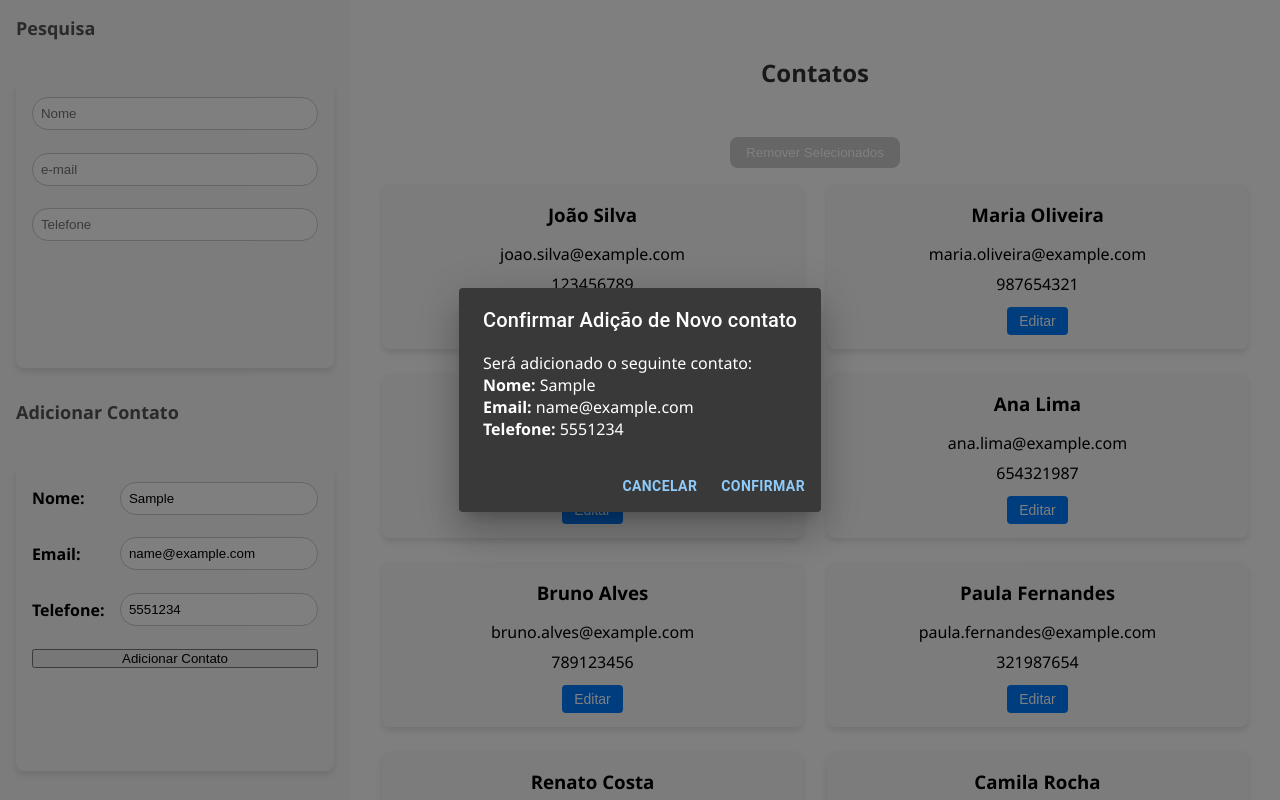
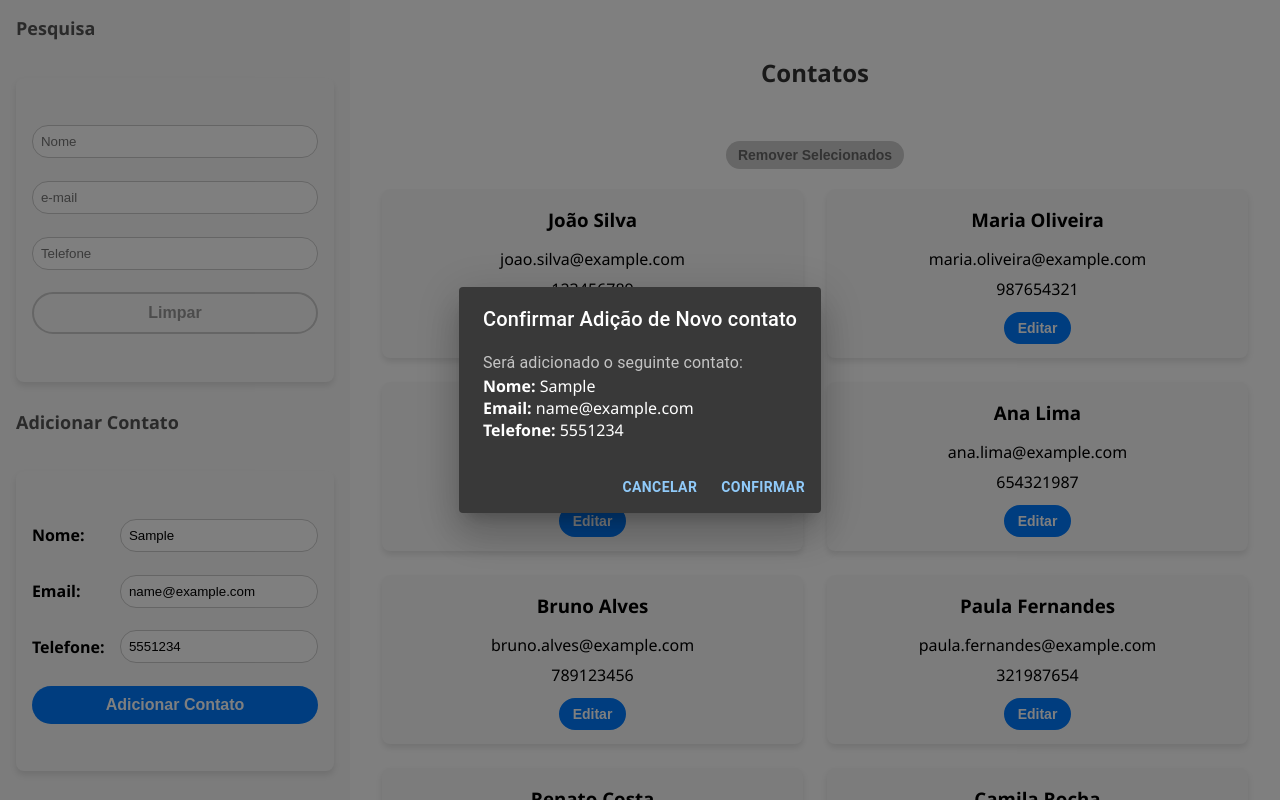
Before and after one commit to FabiusCaesar/lista-contatos, a React (Create React App) app: page / in a window 1280 px wide. Both pictures are taken after typing "Sample", "name@example.com", "5551234" into the empty fields and a click on the button "Adicionar Contato". Built offline with nearby package versions, Linux system fonts and the light colour scheme.

Commit message:
cria componente botao

```diff
--- /dev/null
+++ b/src/components/Botao/index.tsx
@@ -0,0 +1,175 @@
+// src/components/Botao/index.tsx
+
+import React from 'react'
+import styled, { css } from 'styled-components'
+
+const estilos = {
+  primario: css`
+    background-color: #007bff;
+    color: white;
+    border: none;
+
+    padding: 10px 20px;
+    font-size: 16px;
+
+    &:hover:not(:disabled) {
+      background-color: #0056b3;
+    }
+
+    &:active:not(:disabled) {
+      transform: scale(0.97);
+    }
+
+    &:disabled {
+      background-color: #ccc;
+      color: #666;
+      cursor: not-allowed;
+    }
+  `,
+  primarioOutline: css`
+    background-color: transparent;
+    color: #007bff;
+    border: 2px solid #007bff;
+
+    padding: 10px 20px;
+    font-size: 16px;
+
+    &:hover:not(:disabled) {
+      background-color: rgba(0, 123, 255, 0.05);
+    }
+
+    &:active:not(:disabled) {
+      transform: scale(0.97);
+    }
+
+    &:disabled {
+      color: #999;
+      border-color: #ccc;
+      cursor: not-allowed;
+    }
+  `,
+  secundario: css`
+    background-color: #007bff;
+    color: white;
+    border: 2px solid #007bff;
+
+    margin: 4px 8px;
+    padding: 6px 12px;
+    font-size: 14px;
+
+    &:hover:not(:disabled) {
+      background-color: #0056b3;
+      border: 2px solid #0056b3;
+    }
+
+    &:active:not(:disabled) {
+      transform: scale(0.97);
+    }
+
+    &:disabled {
+      background-color: #ccc;
+      color: #666;
+      cursor: not-allowed;
+    }
+  `,
+  remover: css`
+    background-color: #dc3545;
+    color: white;
+    border: none;
+
+    margin: 4px 8px;
+    padding: 6px 12px;
+    font-size: 14px;
+
+    &:hover:not(:disabled) {
+      background-color: #b52a37;
+    }
+
+    &:active:not(:disabled) {
+      transform: scale(0.97);
+    }
+
+    &:disabled {
+      background-color: #ccc;
+      color: #666;
+      cursor: not-allowed;
+    }
+  `,
+  confirmar: css`
+    background-color: transparent;
+    color: #28a745;
+    border: 2px solid #28a745;
+
+    margin: 4px 8px;
+    padding: 6px 12px;
+    font-size: 14px;
+
+    &:hover:not(:disabled) {
+      background-color: rgba(40, 167, 69, 0.05);
+    }
+
+    &:active:not(:disabled) {
+      transform: scale(0.97);
+    }
+
+    &:disabled {
+      color: #999;
+      border-color: #ccc;
+      cursor: not-allowed;
+    }
+  `,
+  cancelar: css`
+    background-color: transparent;
+    color: #dc3545;
+    border: 2px solid #dc3545;
+
+    margin: 4px 8px;
+    padding: 6px 12px;
+    font-size: 14px;
+
+    &:hover:not(:disabled) {
+      background-color: rgba(220, 53, 69, 0.05);
+    }
+
+    &:active:not(:disabled) {
+      transform: scale(0.97);
+    }
+
+    &:disabled {
+      color: #999;
+      border-color: #ccc;
+      cursor: not-allowed;
+    }
+  `
+}
+
+const StyledButton = styled.button<{ variante: keyof typeof estilos }>`
+  border-radius: 50px;
+  font-weight: bold;
+  transition: all 0.15s ease-in-out;
+  ${(props) => estilos[props.variante]}
+
+  &:focus {
+    outline: none;
+    box-shadow: 0 0 0 3px rgba(0, 123, 255, 0.3);
+  }
+`
+
+interface BotaoProps extends React.ButtonHTMLAttributes<HTMLButtonElement> {
+  variante?: keyof typeof estilos
+  children: React.ReactNode
+}
+
+const Botao: React.FC<BotaoProps> = ({
+  variante = 'primario',
+  children,
+  ...rest
+}) => {
+  return (
+    <StyledButton variante={variante} {...rest}>
+      {children}
+    </StyledButton>
+  )
+}
+
+export default Botao
--- a/src/components/ContatoCard/index.tsx
+++ b/src/components/ContatoCard/index.tsx
@@ -1,6 +1,7 @@
 import React, { useState } from 'react'
 import { Button, Card, Input } from './styles'
 import ConfirmationDialog from '../Modal'
+import Botao from '../Botao'
 
 interface ContatoProps {
   nome: string
@@ -73,24 +74,30 @@ const ContatoCard: React.FC<ContatoProps> = ({
             value={telefoneEditado}
             onChange={(e) => setTelefoneEditado(e.target.value)}
           />
-          <Button onClick={handleSalvar}>Salvar</Button>
-          <Button onClick={handleCancelar}>Cancelar</Button>
+          <Botao variante="confirmar" onClick={handleSalvar}>
+            Salvar
+          </Botao>
+          <Botao variante="cancelar" onClick={handleCancelar}>
+            Cancelar
+          </Botao>
         </>
       ) : (
         <>
           <h3>{nome}</h3>
           <p>{email}</p>
           <p>{telefone}</p>
-          <Button onClick={handleEditar}>Editar</Button>
+          <Botao variante="secundario" onClick={handleEditar}>
+            Editar
+          </Botao>
         </>
       )}
 
       <ConfirmationDialog // Modal de Confirmação
         open={confirmOpen}
         title="Confirmar Edição"
+        text="O contato será salvo como:"
         content={
           <>
-            <p>O contato será salvo como:</p>
             <strong>Nome:</strong> {nomeEditado}
             <br />
             <strong>Email:</strong> {emailEditado}
--- a/src/components/FormElements/styles.ts
+++ b/src/components/FormElements/styles.ts
@@ -38,7 +38,7 @@ export const Form = styled.form`
   flex-direction: column;
   flex-grow: 1;
   min-height: 0;
-  justify-content: flex-start;
+  justify-content: center;
   gap: 2.5%; /* Espaço entre os campos proporcional à altura do pai */
   padding: 5%; /* Padding interno também proporcional */
   background-color: #f9f9f9;
--- a/src/components/Modal/index.tsx
+++ b/src/components/Modal/index.tsx
@@ -13,6 +13,7 @@ import {
 interface ConfirmationDialogProps {
   open: boolean
   title: string
+  text: string
   content: ReactNode
   onConfirm: () => void
   onCancel: () => void
@@ -27,6 +28,7 @@ const darkTheme = createTheme({
 const ConfirmationDialog: React.FC<ConfirmationDialogProps> = ({
   open,
   title,
+  text,
   content,
   onConfirm,
   onCancel
@@ -40,7 +42,12 @@ const ConfirmationDialog: React.FC<ConfirmationDialogProps> = ({
         aria-describedby="confirmation-dialog-description"
       >
         <DialogTitle id="confirmation-dialog-title">{title}</DialogTitle>
-        <DialogContent>{content}</DialogContent>
+        <DialogContent>
+          <DialogContentText id="confirmation-dialog-description">
+            {text}
+          </DialogContentText>
+          {content}
+        </DialogContent>
         <DialogActions>
           <Button
             onClick={onCancel}
--- a/src/containers/MainContent/index.tsx
+++ b/src/containers/MainContent/index.tsx
@@ -16,6 +16,7 @@ import {
   removerContato
 } from '../../store/reducers/contatosSlice'
 import ConfirmationDialog from '../../components/Modal'
+import Botao from '../../components/Botao'
 
 interface MainContentProps {
   abrirMenu: () => void
@@ -68,12 +69,13 @@ const MainContent: React.FC<MainContentProps> = ({
     <MainContentLayout>
       <TopoFixo>
         <TituloPrincipal>Contatos</TituloPrincipal>
-        <BotaoRemover
+        <Botao
+          variante="remover"
           onClick={() => setConfirmOpen(true)}
           disabled={selecionados.length === 0}
         >
           Remover Selecionados
-        </BotaoRemover>
+        </Botao>
         <BotaoMenuMobile onClick={abrirMenu}>☰</BotaoMenuMobile>
       </TopoFixo>
       <Contatos>
@@ -100,13 +102,14 @@ const MainContent: React.FC<MainContentProps> = ({
       <ConfirmationDialog // Modal de Confirmação
         open={confirmOpen}
         title="Confirmar Remoção"
-        content={`Tem certeza que deseja remover o${
+        text={`Tem certeza que deseja remover o${
           selecionados.length > 1 ? 's' : ''
         } ${selecionados.length > 1 ? selecionados.length : ''} contato${
           selecionados.length > 1 ? 's' : ''
         } selecionado${selecionados.length > 1 ? 's' : ''}?`}
         onConfirm={handleConfirmarRemocao}
         onCancel={() => setConfirmOpen(false)}
+        content=""
       />
     </MainContentLayout>
   )
--- a/src/containers/Sidebar/FormBusca/index.tsx
+++ b/src/containers/Sidebar/FormBusca/index.tsx
@@ -4,6 +4,7 @@ import { useSelector } from 'react-redux'
 import { RootReducer } from '../../../store'
 import { TituloSecao } from '../../../styles'
 import { Contato } from '../../../models/Contatos'
+import Botao from '../../../components/Botao'
 
 interface FormBuscaProps {
   setContatosFiltrados: React.Dispatch<React.SetStateAction<Contato[]>>
@@ -33,6 +34,12 @@ const FormBusca: React.FC<FormBuscaProps> = ({ setContatosFiltrados }) => {
     setContatosFiltrados(contatosFiltrados)
   }, [nome, email, telefone, contatos])
 
+  const handleLimparCampos = () => {
+    setNome('')
+    setEmail('')
+    setTelefone('')
+  }
+
   return (
     <>
       <TituloSecao>Pesquisa</TituloSecao>
@@ -61,6 +68,13 @@ const FormBusca: React.FC<FormBuscaProps> = ({ setContatosFiltrados }) => {
             onChange={(e) => setTelefone(e.target.value)}
           />
         </S.FieldGroup>
+        <Botao
+          variante="primarioOutline"
+          onClick={handleLimparCampos}
+          disabled={!nome && !email && !telefone}
+        >
+          Limpar
+        </Botao>
       </S.Form>
     </>
   )
--- a/src/containers/Sidebar/FormContato/index.tsx
+++ b/src/containers/Sidebar/FormContato/index.tsx
@@ -5,6 +5,7 @@ import * as S from '../../../components/FormElements/styles'
 import { TituloSecao } from '../../../styles'
 import { Contato } from '../../../models/Contatos'
 import ConfirmationDialog from '../../../components/Modal'
+import Botao from '../../../components/Botao'
 
 // O componente principal
 const FormContato: React.FC = () => {
@@ -78,15 +79,17 @@ const FormContato: React.FC = () => {
             required
           />
         </S.FieldGroup>
-        <button type="submit">Adicionar Contato</button>
+        <Botao type="submit" variante="primario">
+          Adicionar Contato
+        </Botao>
       </S.Form>
 
       <ConfirmationDialog // Modal de Confirmação
         open={confirmOpen}
         title="Confirmar Adição de Novo contato"
+        text="Será adicionado o seguinte contato:"
         content={
           <>
-            <p>Será adicionado o seguinte contato:</p>
             <strong>Nome:</strong> {nome}
             <br />
             <strong>Email:</strong> {email}
--- a/src/containers/Sidebar/styles.ts
+++ b/src/containers/Sidebar/styles.ts
@@ -10,7 +10,7 @@ export const SidebarLayout = styled.aside<{ $menuAberto: boolean }>`
   padding: 1rem;
   background-color: #f9f9f9;
   //box-shadow: 2px 0 5px rgba(0, 0, 0, 0.1);
-  gap: 2.5%;
+  gap: 2%;
 
   @media (max-width: ${breakpoints.mobile}) {
     position: fixed;
```
